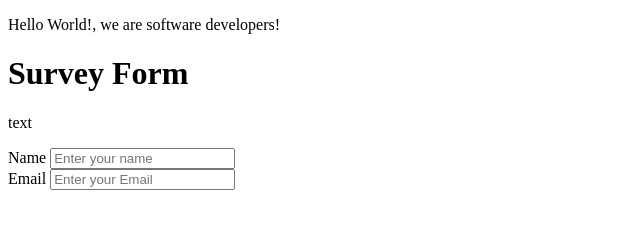
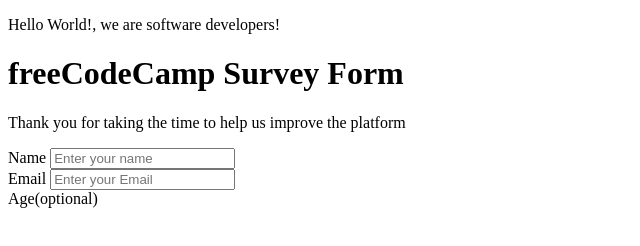
Before and after one commit to Laguna1/Roman-Oksana, a plain HTML site: page index.html in a window 1280 px wide. Shown: the whole page, without its empty margins (0-640 px from the left). Drawn offline with Linux system fonts and the light colour scheme.

Commit message:
steps 7 and 8

```diff
--- a/index.html
+++ b/index.html
@@ -8,9 +8,14 @@
 
   <body>
     <p>Hello World!, we are software developers!</p>
-    <h1 id="title">Survey Form</h1>
-    <p id="description">text</p>
-     <form id="survey-form">
+    <div class="container">
+      <header class="header">
+        <h1 id="title" class="text-center">freeCodeCamp Survey Form</h1>
+        <p id="description" class="description text-center">
+          Thank you for taking the time to help us improve the platform
+        </p>
+      </header>
+      <form id="survey-form">
         <div class="form-group">
           <label id="name-label" for="name">Name</label>
           <input
@@ -33,7 +38,10 @@
             required
           />
         </div>
+        <div class="form-group">
+          <label id="number-label" for="number">Age<span class="clue">(optional)</span></label>
 
+        </div>
 
     <script src="https://cdn.freecodecamp.org/testable-projects-fcc/v1/bundle.js"></script>
 
```
